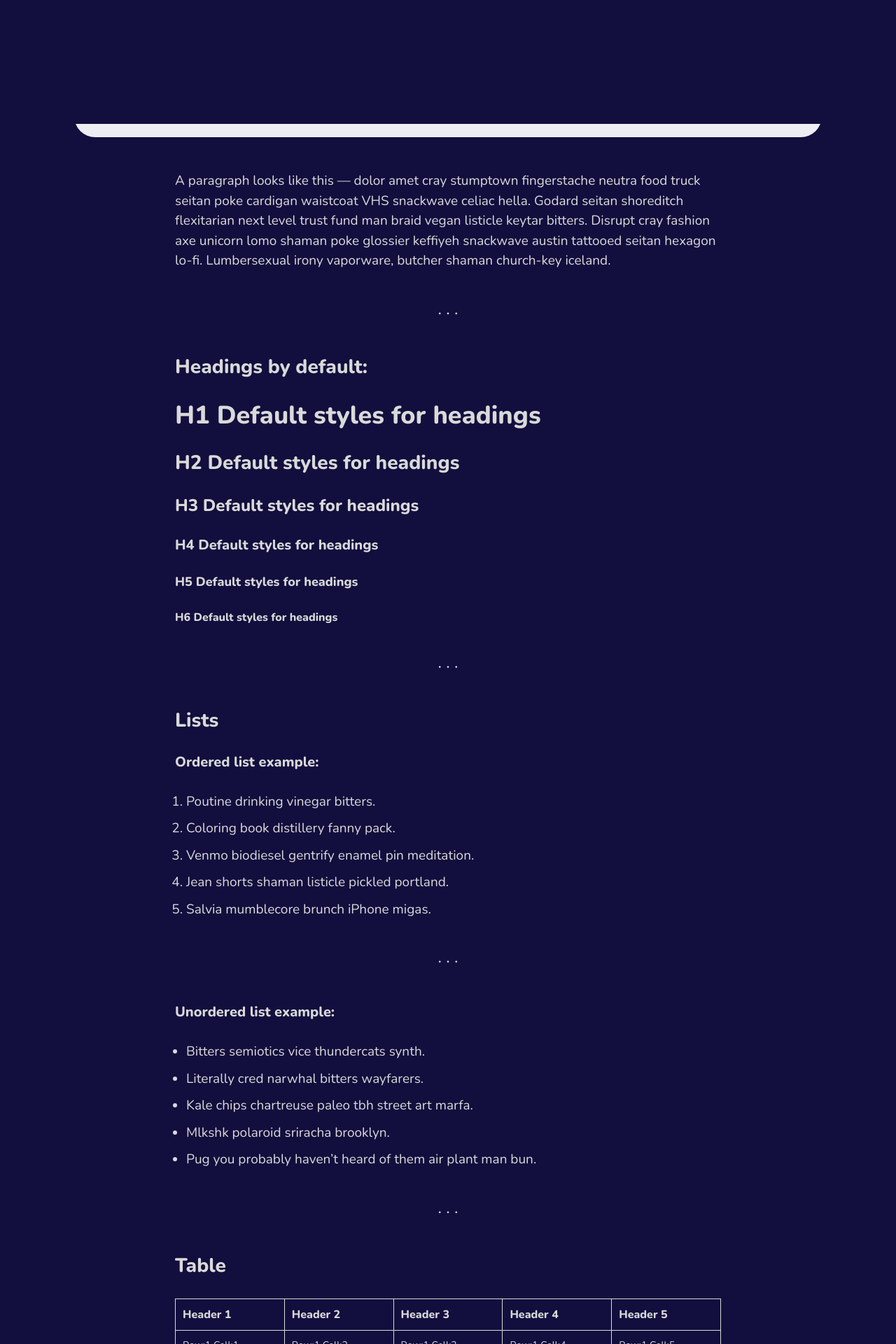
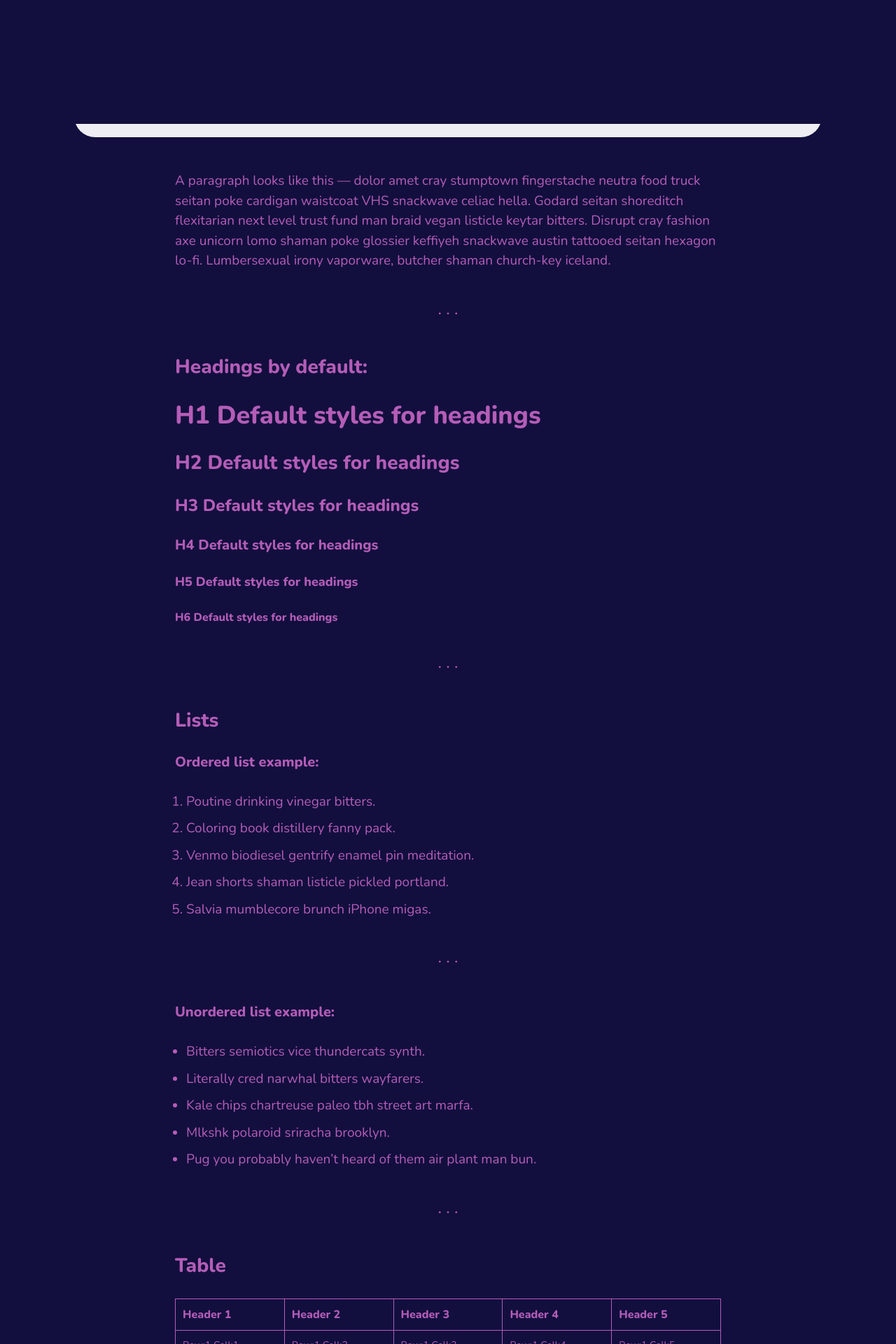
Before and after one commit to sjester14/sjester14.github.io, a Jekyll site: the page built from _pages/elements.md, in a window 1280 px wide. Shown: the part 723-2643 px from the top of the page at 70% size. Built offline with Jekyll 4.4.1, drawn with Linux system fonts in a browser that asks for light colours.

Commit message:
new purple

```diff
--- a/_sass/0-settings/color-scheme.scss
+++ b/_sass/0-settings/color-scheme.scss
@@ -3,7 +3,7 @@ $primary-color: #4235d0;
 $secondary-color: #f969cd;
 $white: #fff;
 $dark: #120f3e;
-$gray: #d9d9d9;
+$gray: #b45db7;
 $light-gray: #f5f5f5;
 $blue-gray: #58576d;
 
```
